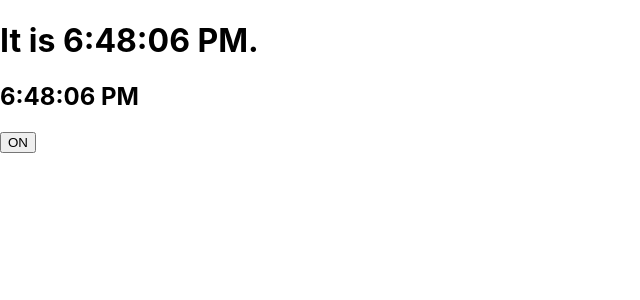
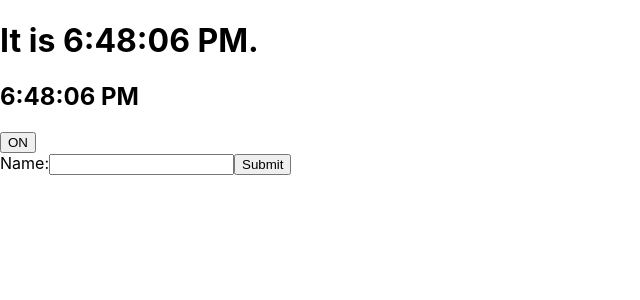
Before and after one commit to Lameck1/relearning-react, a React (Create React App) app: page / in a window 1280 px wide. Shown: the top 300 px of the page, without its empty margins (0-640 px from the left). Built offline with nearby package versions, Linux system fonts and the light colour scheme.

Commit message:
Working with forms

```diff
--- a/src/App.js
+++ b/src/App.js
@@ -1,6 +1,7 @@
 import React, { useState } from 'react';
 import Clock from './components/Clock';
 import ClockClassComponent from './components/ClockClassComponent';
+import NameForm from './components/NameForm';
 import Toggle from './components/Toggle';
 
 function App() {
@@ -18,6 +19,7 @@
       <Clock time={time} />
       <ClockClassComponent />
       <Toggle />
+      <NameForm />
     </div>
   );
 }
--- /dev/null
+++ b/src/components/NameForm.jsx
@@ -0,0 +1,35 @@
+import React from 'react';
+
+class NameForm extends React.Component {
+    constructor(props) {
+        super(props);
+        this.state = { value: '' };
+
+        this.handleChange = this.handleChange.bind(this);
+        this.handleSubmit = this.handleSubmit.bind(this);
+    }
+
+    handleChange(event) {
+        this.setState({ value: event.target.value });
+    }
+
+    handleSubmit(event) {
+        event.preventDefault();
+        console.log(this.state.value);
+        alert('A name was submitted: ' + this.state.value);
+    }
+
+    render() {
+        return (
+            <form onSubmit={this.handleSubmit}>
+                <label>
+                    Name:
+                    <input type="text" value={this.state.value} onChange={this.handleChange} />
+                </label>
+                <input type="submit" value="Submit" />
+            </form>
+        );
+    }
+}
+
+export default NameForm;
```
